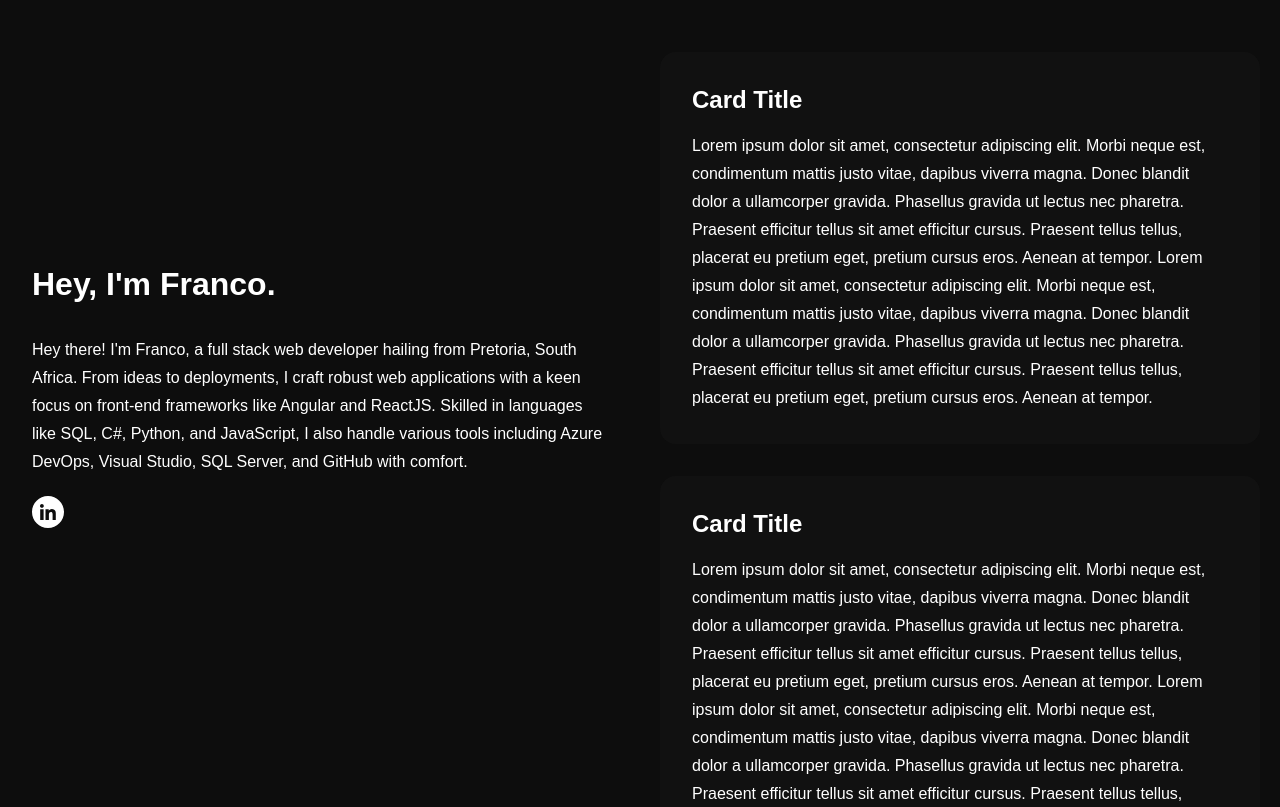
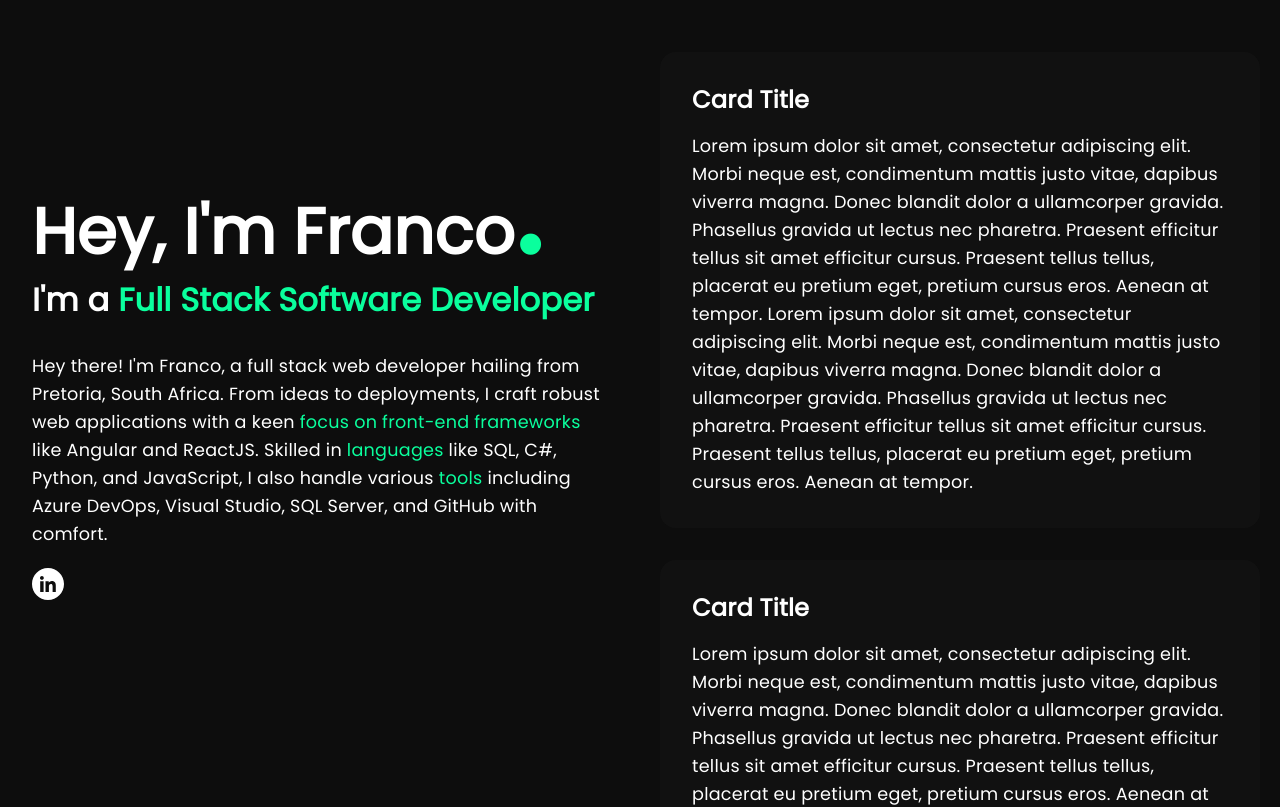
Before and after one commit to FrancoBreugem/portfolio, a React (Vite) app: page / in a window 1280 px wide. Shown: the top 807 px of the page. Built offline with nearby package versions, Linux system fonts and the light colour scheme.

Commit message:
Poppins font, pop colour and sizes

```diff
--- a/src/components/bio/bio.tsx
+++ b/src/components/bio/bio.tsx
@@ -6,15 +6,19 @@ function Bio() {
   return (
     <div className='bio'>
       <h1>
-        Hey, I'm Franco.
+        Hey, I'm Franco<span className='size-pop color-pop'>.</span>
       </h1>
 
+      <h2>
+        I'm a <span className='color-pop'>Full Stack Software Developer</span>
+      </h2>
+
       <p>
-        Hey there! I'm Franco, a full stack web developer hailing from Pretoria, South Africa. From ideas to deployments, I craft robust web applications with a keen focus on front-end frameworks like Angular and ReactJS. Skilled in languages like SQL, C#, Python, and JavaScript, I also handle various tools including Azure DevOps, Visual Studio, SQL Server, and GitHub with comfort.
+        Hey there! I'm Franco, a full stack web developer hailing from Pretoria, South Africa. From ideas to deployments, I craft robust web applications with a keen <span className='color-pop'>focus on front-end frameworks</span> like Angular and ReactJS. Skilled in <span className='color-pop'>languages</span> like SQL, C#, Python, and JavaScript, I also handle various <span className='color-pop'>tools</span> including Azure DevOps, Visual Studio, SQL Server, and GitHub with comfort.
       </p>
 
       <div>
-        <img src={LinkedInIcon} alt="LinkedIn Icon" />
+        <img src={LinkedInIcon} alt="LinkedIn Icon" className="svg-icon" />
       </div>
     </div>
   )
--- a/src/index.scss
+++ b/src/index.scss
@@ -20,17 +20,27 @@
   font-style: normal;
 }
 
+@font-face {
+  font-family: 'Poppins';
+  src: local('Poppins'), url('./fonts/Poppins-Regular.ttf') format('truetype');
+  font-weight: normal;
+  font-style: normal;
+}
+
 body {
   font-family:
     // 'FiraCode',
     // 'GothicA1',
+    'Poppins',
     sans-serif;
   color: $text-colour-base;
+  letter-spacing: 0.25px;
 }
 
 p {
   line-height: 1.75rem;
   font-weight: 300;
+  font-size: 1.1rem;
 }
 
 h1, h2, h3, h4, h5, h6 {
@@ -38,3 +48,23 @@ h1, h2, h3, h4, h5, h6 {
   font-weight: 700;
   margin-bottom: 1rem;
 }
+
+h1 {
+  font-size: 4rem;
+}
+
+h2 {
+  font-size: 2rem;
+}
+
+.color-pop {
+  color: $text-colour-pop;
+}
+
+.size-pop {
+  font-size: 8rem;
+}
+
+.svg-icon {
+  fill: $text-colour-pop;
+}
--- a/src/styles/_colours.scss
+++ b/src/styles/_colours.scss
@@ -1,2 +1,2 @@
 $text-colour-base: white;
-$text-colour-pop: #fc7227;
+$text-colour-pop: #0aff9d;
```
Also changed, not shown: src/fonts/Poppins-Regular.ttf (added).
